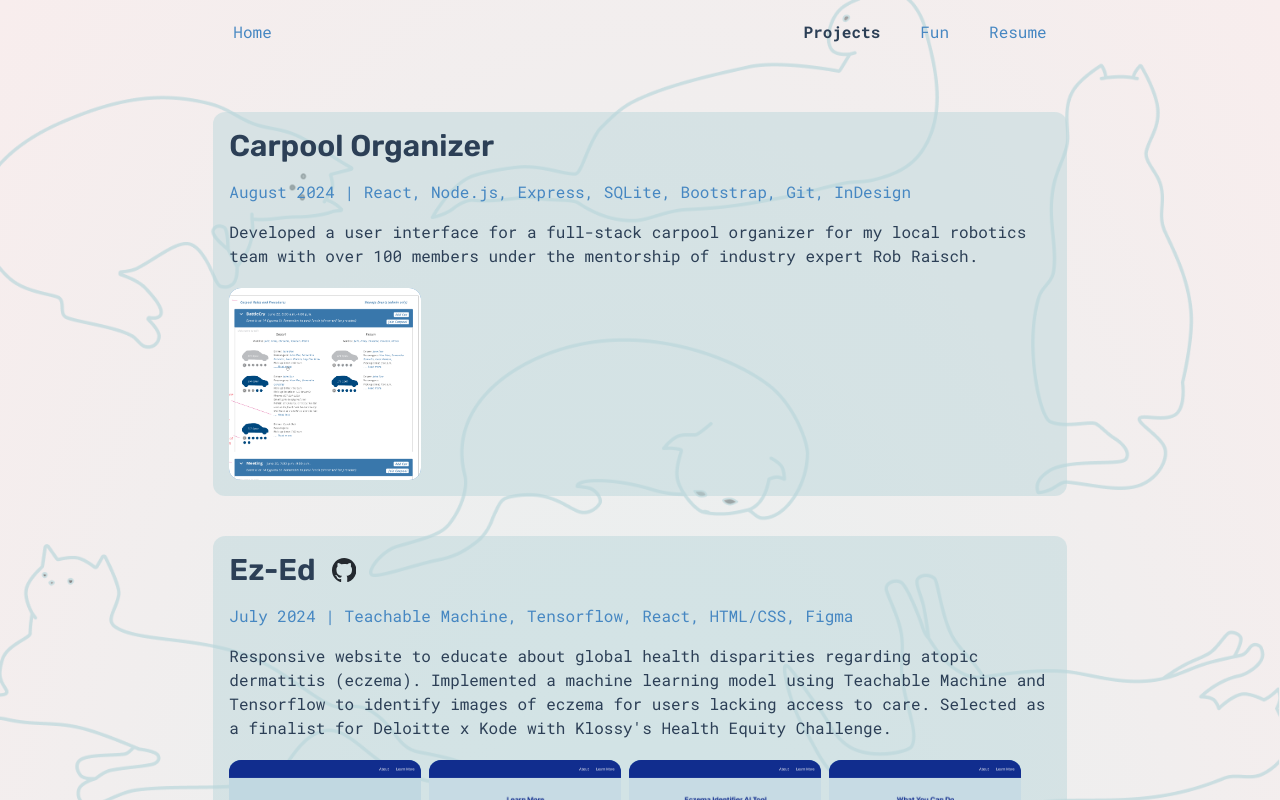
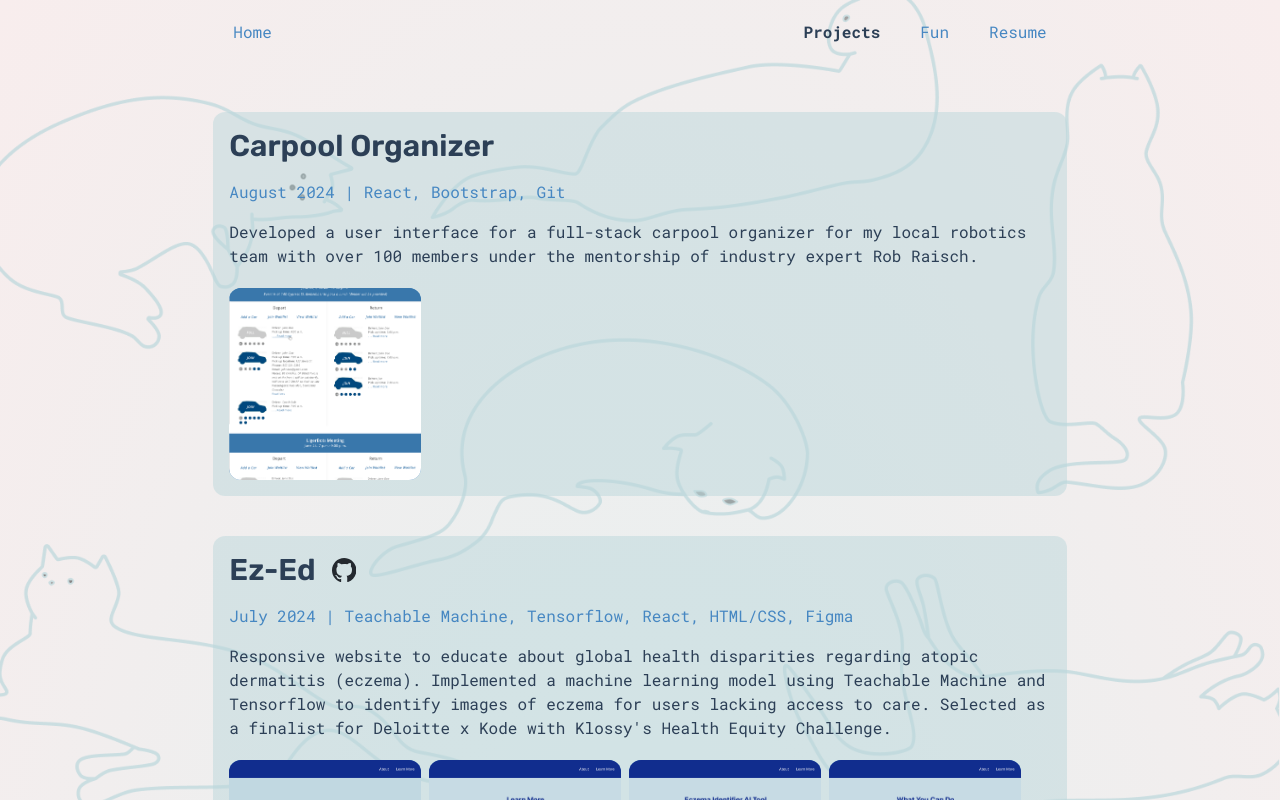
Before and after one commit to juliewang617/personal-website, a Next.js app: page /projects in a window 1280 px wide. Shown: the top 800 px of the page. Built offline with nearby package versions, Linux system fonts and the light colour scheme.

Commit message:
updated projects

```diff
--- a/src/app/projects/page.tsx
+++ b/src/app/projects/page.tsx
@@ -12,13 +12,8 @@ export default function Page() {
           <div className="justify-center">
             <Project
               title="Carpool Organizer"
-              images={[
-                [
-                  "/carpool/1.png",
-                  "InDesign wireframe of the application, with some notes on design.",
-                ],
-              ]}
-              caption="August 2024 | React, Node.js, Express, SQLite, Bootstrap, Git, InDesign"
+              images={[["/carpool/1.png", "Carpool organizer UI"]]}
+              caption="August 2024 | React, Bootstrap, Git"
               link=""
               desc="Developed a user interface for a full-stack carpool organizer
               for my local robotics team with over 100 members under the mentorship
```
Also changed, not shown: public/carpool/1.png.
